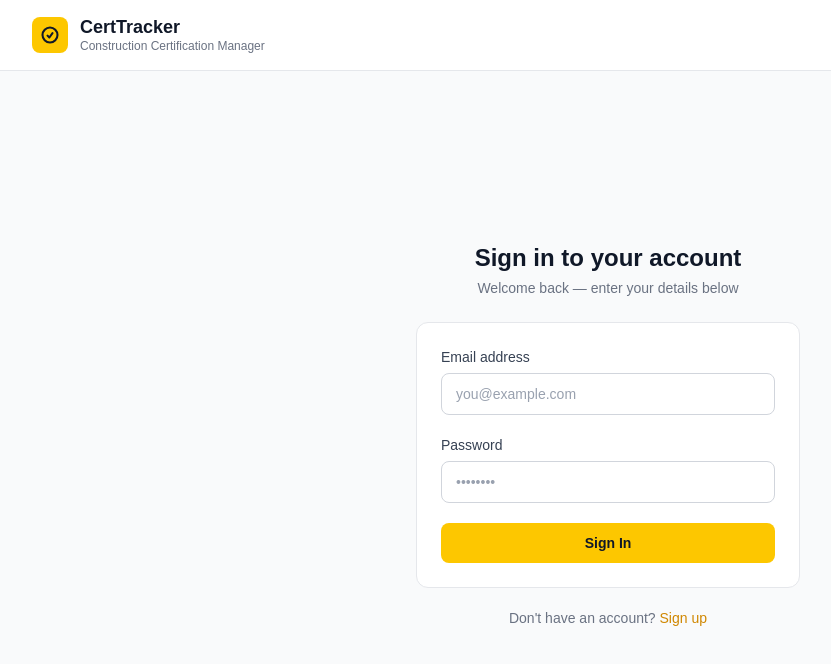
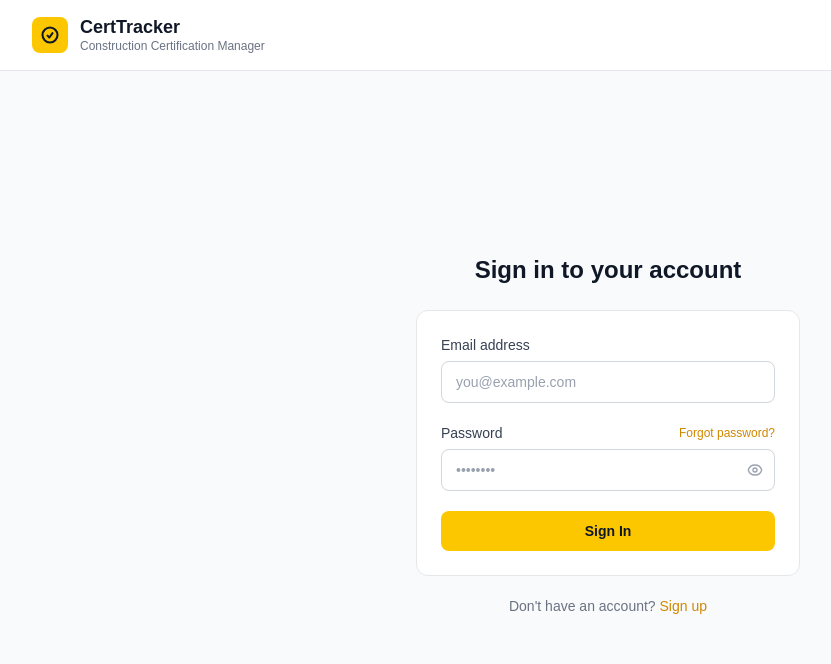
Before and after one commit to clintonidemudia35-ops/certtracker, a Next.js app: page /login in a window 1280 px wide. Shown: the top 664 px of the page, without its empty margins (32-863 px from the left). Built offline with nearby package versions, Linux system fonts and the light colour scheme; no server answers.

Commit message:
improved login page - password toggle, forgot password, UI fixes

```diff
--- a/app/login/page.tsx
+++ b/app/login/page.tsx
@@ -4,20 +4,24 @@ import { useState } from 'react'
 import { useRouter } from 'next/navigation'
 import { supabase } from '@/lib/supabase-browser'
 
+type Mode = 'signin' | 'signup' | 'forgot'
+
 export default function LoginPage() {
   const router = useRouter()
 
-  const [mode, setMode]         = useState<'signin' | 'signup'>('signin')
-  const [email, setEmail]       = useState('')
-  const [password, setPassword] = useState('')
-  const [loading, setLoading]   = useState(false)
-  const [error, setError]       = useState<string | null>(null)
-  const [signUpSent, setSignUpSent] = useState(false)
+  const [mode, setMode]               = useState<Mode>('signin')
+  const [email, setEmail]             = useState('')
+  const [password, setPassword]       = useState('')
+  const [showPassword, setShowPassword] = useState(false)
+  const [loading, setLoading]         = useState(false)
+  const [error, setError]             = useState<string | null>(null)
+  const [successMsg, setSuccessMsg]   = useState<string | null>(null)
 
   async function handleSubmit(e: React.FormEvent) {
     e.preventDefault()
     setLoading(true)
     setError(null)
+    setSuccessMsg(null)
 
     if (mode === 'signin') {
       const { error: authError } = await supabase.auth.signInWithPassword({ email, password })
@@ -27,22 +31,42 @@ export default function LoginPage() {
       } else {
         router.push('/')
       }
-    } else {
+
+    } else if (mode === 'signup') {
       const { error: authError } = await supabase.auth.signUp({ email, password })
       setLoading(false)
       if (authError) {
         setError(authError.message)
       } else {
-        setSignUpSent(true)
+        setSuccessMsg(`We sent a confirmation link to ${email}. Click it to activate your account.`)
+      }
+
+    } else {
+      const { error: authError } = await supabase.auth.resetPasswordForEmail(email, {
+        redirectTo: `${window.location.origin}/login`,
+      })
+      setLoading(false)
+      if (authError) {
+        setError(authError.message)
+      } else {
+        setSuccessMsg(`Password reset email sent to ${email}. Check your inbox.`)
       }
     }
   }
 
-  function switchMode(next: 'signin' | 'signup') {
+  function switchMode(next: Mode) {
     setMode(next)
     setError(null)
-    setSignUpSent(false)
+    setSuccessMsg(null)
   }
+
+  const title = mode === 'signin' ? 'Sign in to your account'
+              : mode === 'signup' ? 'Create an account'
+              : 'Reset your password'
+
+  const subtitle = mode === 'signup' ? 'Get started with CertTracker today'
+                 : mode === 'forgot'  ? 'Enter your email and we\'ll send you a reset link'
+                 : null
 
   return (
     <div className="min-h-screen bg-gray-50 flex flex-col">
@@ -67,20 +91,16 @@ export default function LoginPage() {
         <div className="w-full max-w-sm">
 
           <div className="mb-6 text-center">
-            <h2 className="text-2xl font-semibold text-gray-900">
-              {mode === 'signin' ? 'Sign in to your account' : 'Create an account'}
-            </h2>
-            <p className="text-sm text-gray-500 mt-1">
-              {mode === 'signin'
-                ? 'Welcome back — enter your details below'
-                : 'Get started with CertTracker today'}
-            </p>
+            <h2 className="text-2xl font-semibold text-gray-900">{title}</h2>
+            {subtitle && (
+              <p className="text-sm text-gray-500 mt-1">{subtitle}</p>
+            )}
           </div>
 
           <div className="bg-white rounded-xl border border-gray-200 p-6">
 
-            {/* Sign-up confirmation */}
-            {signUpSent ? (
+            {/* Success state */}
+            {successMsg ? (
               <div className="text-center space-y-4">
                 <div className="flex items-center justify-center w-12 h-12 rounded-full bg-green-100 mx-auto">
                   <svg className="w-6 h-6 text-green-600" fill="none" viewBox="0 0 24 24" stroke="currentColor" strokeWidth={2}>
@@ -89,9 +109,7 @@ export default function LoginPage() {
                 </div>
                 <div>
                   <p className="text-sm font-medium text-gray-900">Check your email</p>
-                  <p className="text-sm text-gray-500 mt-1">
-                    We sent a confirmation link to <span className="font-medium">{email}</span>. Click it to activate your account.
-                  </p>
+                  <p className="text-sm text-gray-500 mt-1">{successMsg}</p>
                 </div>
                 <button
                   onClick={() => switchMode('signin')}
@@ -130,22 +148,56 @@ export default function LoginPage() {
                   />
                 </div>
 
-                {/* Password */}
+                {/* Password — hidden on forgot flow */}
+                {mode !== 'forgot' && (
                   <div>
-                  <label htmlFor="password" className="block text-sm font-medium text-gray-700 mb-1.5">
+                    <div className="flex items-center justify-between mb-1.5">
+                      <label htmlFor="password" className="block text-sm font-medium text-gray-700">
                         Password
                       </label>
+                      {mode === 'signin' && (
+                        <button
+                          type="button"
+                          onClick={() => switchMode('forgot')}
+                          className="text-xs text-yellow-600 hover:text-yellow-700 font-medium"
+                        >
+                          Forgot password?
+                        </button>
+                      )}
+                    </div>
+                    <div className="relative">
                       <input
                         id="password"
-                    type="password"
+                        type={showPassword ? 'text' : 'password'}
                         required
                         autoComplete={mode === 'signin' ? 'current-password' : 'new-password'}
                         placeholder={mode === 'signup' ? 'At least 6 characters' : '••••••••'}
                         value={password}
                         onChange={(e) => setPassword(e.target.value)}
-                    className="w-full rounded-lg border border-gray-300 px-3.5 py-2.5 text-sm text-gray-900 placeholder-gray-400 focus:outline-none focus:ring-2 focus:ring-yellow-400 focus:border-transparent transition"
+                        className="w-full rounded-lg border border-gray-300 px-3.5 py-2.5 pr-10 text-sm text-gray-900 placeholder-gray-400 focus:outline-none focus:ring-2 focus:ring-yellow-400 focus:border-transparent transition"
                       />
+                      <button
+                        type="button"
+                        onClick={() => setShowPassword((v) => !v)}
+                        className="absolute inset-y-0 right-3 flex items-center text-gray-400 hover:text-gray-600 transition-colors"
+                        aria-label={showPassword ? 'Hide password' : 'Show password'}
+                      >
+                        {showPassword ? (
+                          /* Eye-off icon */
+                          <svg className="w-4 h-4" fill="none" viewBox="0 0 24 24" stroke="currentColor" strokeWidth={2}>
+                            <path strokeLinecap="round" strokeLinejoin="round" d="M3.98 8.223A10.477 10.477 0 001.934 12C3.226 16.338 7.244 19.5 12 19.5c.993 0 1.953-.138 2.863-.395M6.228 6.228A10.45 10.45 0 0112 4.5c4.756 0 8.773 3.162 10.065 7.498a10.523 10.523 0 01-4.293 5.774M6.228 6.228L3 3m3.228 3.228l3.65 3.65m7.894 7.894L21 21m-3.228-3.228l-3.65-3.65m0 0a3 3 0 10-4.243-4.243m4.242 4.242L9.88 9.88" />
+                          </svg>
+                        ) : (
+                          /* Eye icon */
+                          <svg className="w-4 h-4" fill="none" viewBox="0 0 24 24" stroke="currentColor" strokeWidth={2}>
+                            <path strokeLinecap="round" strokeLinejoin="round" d="M2.036 12.322a1.012 1.012 0 010-.639C3.423 7.51 7.36 4.5 12 4.5c4.638 0 8.573 3.007 9.963 7.178.07.207.07.431 0 .639C20.577 16.49 16.64 19.5 12 19.5c-4.638 0-8.573-3.007-9.963-7.178z" />
+                            <path strokeLinecap="round" strokeLinejoin="round" d="M15 12a3 3 0 11-6 0 3 3 0 016 0z" />
+                          </svg>
+                        )}
+                      </button>
                     </div>
+                  </div>
+                )}
 
                 {/* Submit */}
                 <button
@@ -159,10 +211,10 @@ export default function LoginPage() {
                         <circle className="opacity-25" cx="12" cy="12" r="10" stroke="currentColor" strokeWidth="4" />
                         <path className="opacity-75" fill="currentColor" d="M4 12a8 8 0 018-8v8H4z" />
                       </svg>
-                      {mode === 'signin' ? 'Signing in…' : 'Creating account…'}
+                      {mode === 'signin' ? 'Signing in…' : mode === 'signup' ? 'Creating account…' : 'Sending…'}
                     </>
                   ) : (
-                    mode === 'signin' ? 'Sign In' : 'Create Account'
+                    mode === 'signin' ? 'Sign In' : mode === 'signup' ? 'Create Account' : 'Send Reset Email'
                   )}
                 </button>
 
@@ -171,25 +223,19 @@ export default function LoginPage() {
           </div>
 
           {/* Mode toggle */}
-          {!signUpSent && (
+          {!successMsg && (
             <p className="text-center text-sm text-gray-500 mt-5">
               {mode === 'signin' ? (
                 <>
                   Don&apos;t have an account?{' '}
-                  <button
-                    onClick={() => switchMode('signup')}
-                    className="text-yellow-600 hover:text-yellow-700 font-medium"
-                  >
+                  <button onClick={() => switchMode('signup')} className="text-yellow-600 hover:text-yellow-700 font-medium">
                     Sign up
                   </button>
                 </>
               ) : (
                 <>
                   Already have an account?{' '}
-                  <button
-                    onClick={() => switchMode('signin')}
-                    className="text-yellow-600 hover:text-yellow-700 font-medium"
-                  >
+                  <button onClick={() => switchMode('signin')} className="text-yellow-600 hover:text-yellow-700 font-medium">
                     Sign in
                   </button>
                 </>
```
Lines whose indentation alone changed are shown as unchanged.
